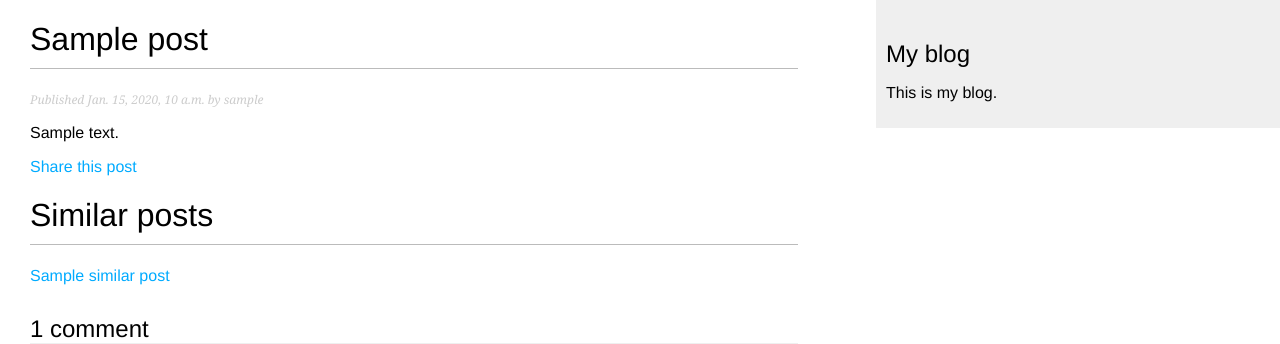
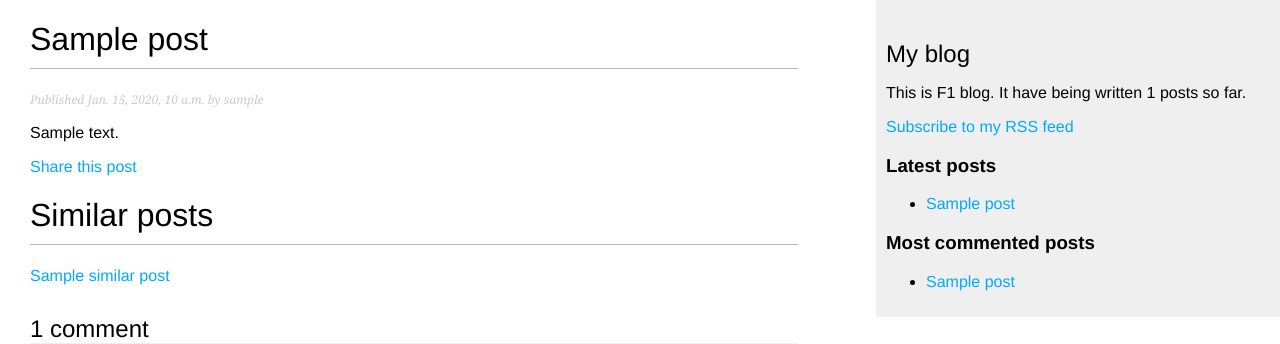
Before and after one commit to OlehHnyp/blog, a Django app: template mysite/blog/templates/blog/post/detail.html in a window 1280 px wide. Shown: the top 344 px of the page. Run offline with Django 3.2, Linux system fonts and the light colour scheme; tables that the repository leaves empty hold one stand-in row (values such as "Sample post"); the template is opened without the code that fills it: values that come from a table or form of the project are taken from there, most other values are stand-ins (such as "Sample title", 1, 10 or a date in 2020).

Commit message:
Added custom tags & filters, sitemap, RSS

```diff
--- a/mysite/blog/templates/blog/base.html
+++ b/mysite/blog/templates/blog/base.html
@@ -1,3 +1,4 @@
+{% load blog_tags %}
 {% load static %}
 <!DOCTYPE html>
 <html>
@@ -9,7 +10,17 @@
     <div id="content">{% block content %}{% endblock %}</div>
     <div id="sidebar">
       <h2>My blog</h2>
-      <p>This is my blog.</p>
+      <p>This is F1 blog. It have being written {% total_posts %} posts so far.</p>
+      <p><a href="{% url 'blog:post_feed' %}">Subscribe to my RSS feed</a></p>
+      <h3>Latest posts</h3>
+      {% show_latest_posts 3 %}
+      <h3>Most commented posts</h3>
+      {% get_most_commented_posts as most_commented_posts %}
+      <ul>
+        {% for post in most_commented_posts %}
+        <li><a href="{{post.get_absolute_url}}">{{post.title}}</a></li>
+        {% endfor %}
+      </ul>
     </div>
   </body>
 </html>
--- a/mysite/blog/templates/blog/post/detail.html
+++ b/mysite/blog/templates/blog/post/detail.html
@@ -1,8 +1,10 @@
-{% extends "blog/base.html" %} {% block title %}{{post.title}}{% endblock %}
+{% extends "blog/base.html" %}
+{% load blog_tags %}
+{% block title %}{{post.title}}{% endblock %}
 {%block content %}
 <h1>{{ post.title}}</h1>
 <p class="date">Published {{ post.publish}} by {{ post.author }}</p>
-{{ post.body|linebreaks }}
+{{ post.body|markdown }}
 <p>
   <a href="{% url 'blog:post_share' post.id %}">Share this post</a>
 </p>
--- /dev/null
+++ b/mysite/blog/templates/blog/post/latest_post.html
@@ -0,0 +1,5 @@
+<ul>
+    {% for post in latest_posts %}
+    <li><a href="{{post.get_absolute_url}}">{{post.title}}</a></li>
+    {% endfor %}
+</ul>
--- a/mysite/blog/templates/blog/post/list.html
+++ b/mysite/blog/templates/blog/post/list.html
@@ -1,4 +1,6 @@
-{% extends "blog/base.html" %} {% block title%}My Blog{% endblock%}
+{% extends "blog/base.html" %}
+{% load blog_tags %}
+{% block title%}My Blog{% endblock%}
 {% block content %}
 <h1>My Blog</h1>
 {% if tag %}
@@ -16,7 +18,7 @@
   {% endfor %}
 </p>
 <p class="date">Published {{post.publish}} by {{ post.author }}</p>
-{{ post.body|truncatewords:30|linebreaks }}
+{{ post.body|markdown|truncatewords_html:30 }}
 {% endfor %}
 {% include "pagination.html" with page=posts %}
 {% endblock %}
--- /dev/null
+++ b/mysite/blog/templatetags/blog_tags.py
@@ -0,0 +1,26 @@
+from django import template
+from ..models import Post
+from django.db.models import Count
+from django.utils.safestring import mark_safe
+import markdown
+
+
+register = template.Library()
+
+@register.simple_tag
+def total_posts():
+    return Post.published.count()
+
+@register.inclusion_tag('blog/post/latest_post.html')
+def show_latest_posts(count=5):
+    latest_post = Post.published.order_by('-publish')[:count]
+    return {'latest_posts': latest_post}
+
+@register.simple_tag
+def get_most_commented_posts(count=5):
+    return Post.published.annotate(total_comments=Count('comments'))\
+        .order_by('-total_comments')[:count]
+
+@register.filter(name='markdown')
+def markdown_format(text):
+    return mark_safe(markdown.markdown(text))
--- a/mysite/blog/urls.py
+++ b/mysite/blog/urls.py
@@ -1,5 +1,6 @@
 from django.urls import path
 from .import views
+from .feeds import LatestPostsFeed
 
 app_name = 'blog'
 
@@ -10,4 +11,5 @@ urlpatterns = [
          views.post_detail, name='post_detail'),
     path('<int:post_id>/share/', views.post_share, name='post_share'),
     path('tag/<slug:tag_slug>/', views.post_list, name='post_list_by_tag'),
+    path('feed/', LatestPostsFeed(), name='post_feed'),
 ]
--- a/mysite/mysite/settings.py
+++ b/mysite/mysite/settings.py
@@ -29,6 +29,7 @@ ALLOWED_HOSTS = []
 
 
 # Application definition
+SITE_ID = 1
 
 INSTALLED_APPS = [
     'django.contrib.admin',
@@ -39,6 +40,8 @@ INSTALLED_APPS = [
     'django.contrib.staticfiles',
     'blog.apps.BlogConfig',
     'taggit',
+    'django.contrib.sites',
+    'django.contrib.sitemaps',
 ]
 
 MIDDLEWARE = [
--- a/mysite/mysite/urls.py
+++ b/mysite/mysite/urls.py
@@ -15,8 +15,14 @@ Including another URLconf
 """
 from django.contrib import admin
 from django.urls import path, include
+from django.contrib.sitemaps.views import sitemap
+from blog.sitemaps import PostSitemap
+
+sitemaps = {'posts': PostSitemap}
 
 urlpatterns = [
     path('admin/', admin.site.urls),
     path('blog/', include('blog.urls'), name='blog'),
+    path('sitemap.xml', sitemap, {'sitemaps': sitemaps},
+         name='django.contrib.sitemaps.views.sitemap'),
 ]
--- a/mysite/requirements.txt
+++ b/mysite/requirements.txt
@@ -0,0 +1,6 @@
+asgiref==3.3.1
+Django==3.1.7
+django-taggit==1.4.0
+Markdown==3.3.4
+pytz==2021.1
+sqlparse==0.4.1
```
Also changed, not shown: mysite/blog/feeds.py (added, +18 -0 lines), mysite/blog/sitemaps.py (added, +12 -0 lines), mysite/blog/templatetags/__init__.py (added).
